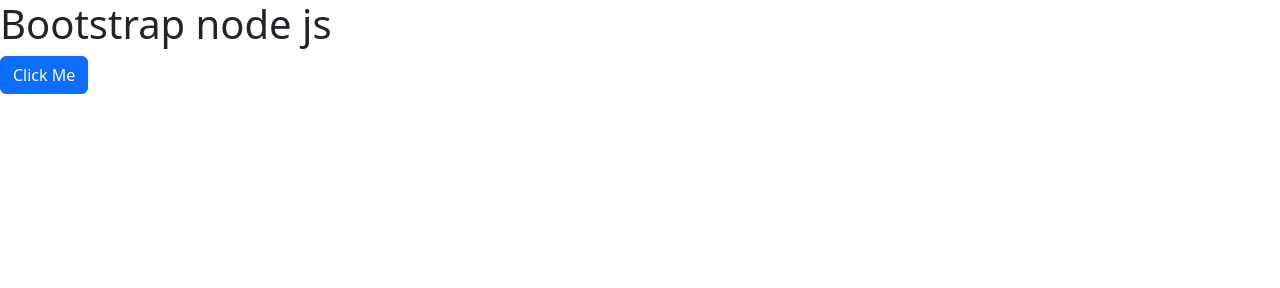
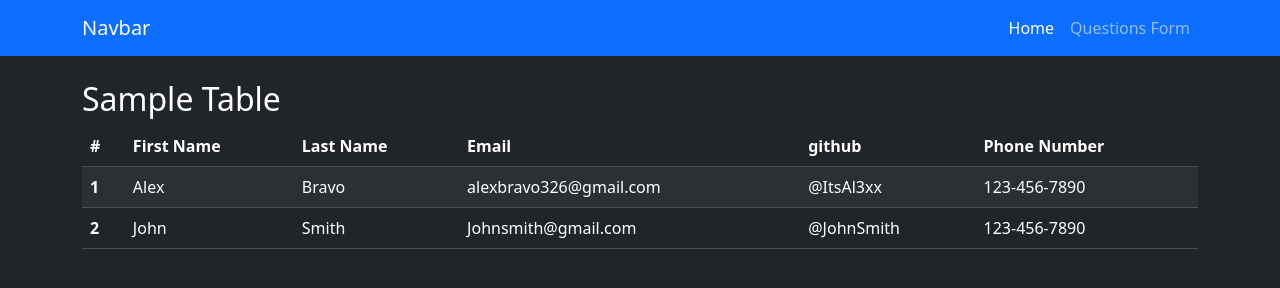
Before and after one commit to ItsAl3xx/Bootstrap-Practice, a website: page index.html in a window 1280 px wide. Drawn offline with nearby package versions, Linux system fonts and the light colour scheme.

Commit message:
Completed coding project week 3, making a website only using HTML and Bootstrap.

```diff
--- a/index.html
+++ b/index.html
@@ -1,18 +1,69 @@
 <!DOCTYPE html>
 <html lang="en">
 <head>
+     <!-- Meta tags for character set and responsive design -->
     <meta charset="UTF-8">
     <meta name="viewport" content="width=device-width, initial-scale=1.0">
-    <title>Document</title>
-    <!-- Bootstrap CSS link-->
-    <link rel="stylesheet" href="node_modules/bootstrap/dist/css/bootstrap.min.css"
+    <title>Bootstrap Coding Project</title>
+     <!-- Link to Bootstrap CSS for styling -->
+    <link rel="stylesheet" href="node_modules/bootstrap/dist/css/bootstrap.min.css">
+</head>
+<body class="bg-dark text-white">
+    <!--Navbar using Bootstrap classes-->
+    <nav class="navbar navbar-expand-lg navbar-dark bg-primary">
+        <div class="container">
+     <!-- Navbar brand and navigation links -->
+            <a class="navbar-brand" href="#">Navbar</a>
+            <div class="navbar-nav">
+                <a class="nav-link active" aria-current="page" href="index.html">Home</a>
+                <a class="nav-link" href="Questions_Form.html">Questions Form</a>
+            </div>
+        </div>
+    </nav>
+    <!--Main Content Section-->
+    <div class="container mt-4">
+     <!-- Heading for the table -->
+        <h2>Sample Table</h2>
+        <div class="row">
+            <div class="col">
+   <!-- Bootstrap table with striped rows -->
+                <table class="table table-dark table-striped">
+     <!-- Table header -->
+                    <thead>
+                        <tr>
+                            <th scope="col">#</th>
+                            <th scope="col">First Name</th>
+                            <th scope="col">Last Name</th>
+                            <th scope="col">Email</th>
+                            <th scope="col">github</th>
+                            <th scope="col">Phone Number</th>
+                        </tr>
+                    </thead>
+                    <!-- Table body -->
+                    <tbody>
+                        <tr>
+                            <th scope="row">1</th>
+                            <td>Alex</td>
+                            <td>Bravo</td>
+                            <td>alexbravo326@gmail.com</td>
+                            <td>@ItsAl3xx</td>
+                            <td>123-456-7890</td>
+                        </tr>
+                        <tr>
+                            <th scope="row">2</th>
+                            <td>John</td>
+                            <td>Smith</td>
+                            <td>Johnsmith@gmail.com</td>
+                            <td>@JohnSmith</td>
+                            <td>123-456-7890</td>
+                        </tr>
+                    </tbody>
+                </table>
+            </div>
+        </div>
+    </div>
 
-</head>
-<body>
-    <h1>Bootstrap node js</h1>
-    <button class="btn btn-primary">Click Me</button>
-
-    <!-- Bootstrap JS link-->
+    <!-- Bootstrap JS link -->
     <script src="node_modules/jquery/dist/jquery.js"></script>
     <script src="node_modules/bootstrap/dist/js/bootstrap.bundle.js"></script>
 </body>
```
Also changed, not shown: Questions_Form.html (added, +59 -0 lines).
